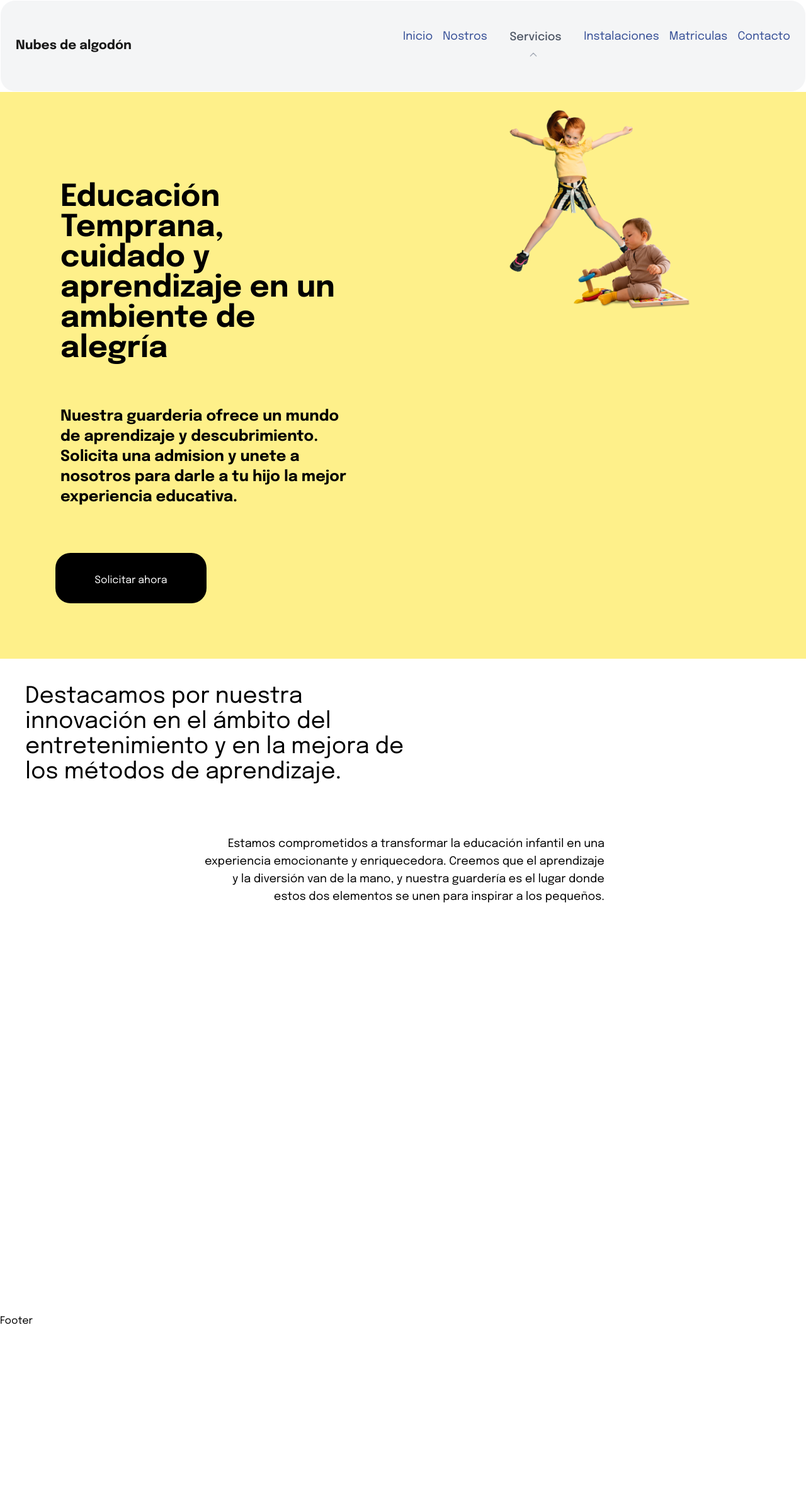
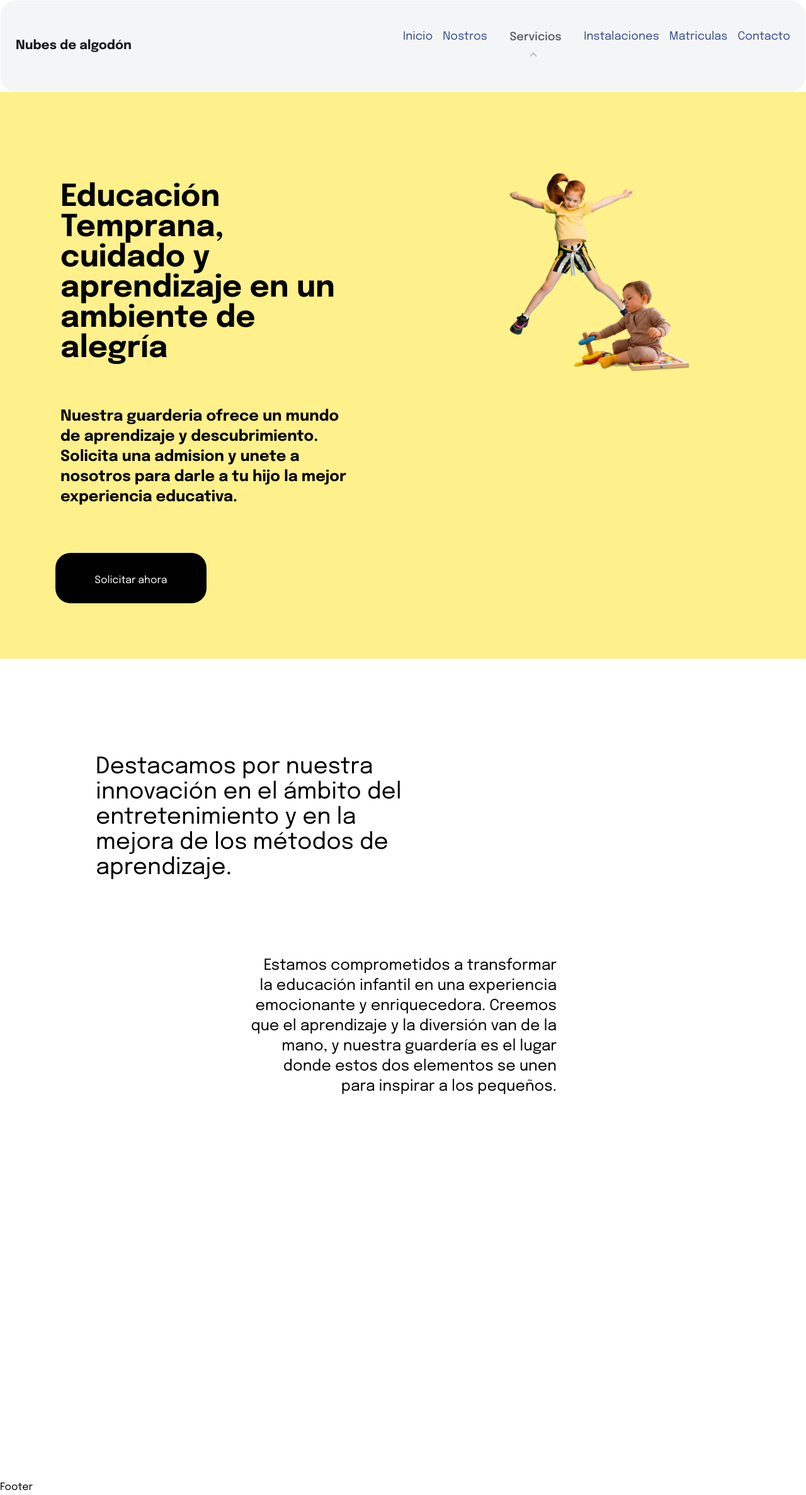
Before and after one commit to FedeSabi/proyecto-Jardin-de-Infantes, a React (Vite) app in the folder Front/: page / in a window 1280 px wide. Shown: the whole page at 63% size. Before the commit the page ends 2110 px from the top, so only its background shows below. Built offline with nearby package versions, Linux system fonts and the light colour scheme.

Commit message:
se modifico section inicio

```diff
--- a/Front/src/components/Destacamos.jsx
+++ b/Front/src/components/Destacamos.jsx
@@ -1,14 +1,14 @@
 const Destacamos = () => {
   return (
     <>
-      <div className="flex flex-col">
+      <div className=" p-28 flex flex-col">
         <h1 className="my-10 mx-10 flex-justify-center items-start w-1/2 text-4xl">
           Destacamos por nuestra innovación en el ámbito del entretenimiento y
           en la mejora de los métodos de aprendizaje.
         </h1>
-        <div className="flex justify-center items-right h-screen">
+        <div className=" p-10 flex justify-center items-right h-screen">
           <div className="my-10 w-1/2 text-right">
-            <h2 className="text-lg">
+            <h2 className="text-2xl">
               Estamos comprometidos a transformar la educación infantil en una
               experiencia emocionante y enriquecedora. Creemos que el
               aprendizaje y la diversión van de la mano, y nuestra guardería es
--- a/Front/src/pages/Inicio.jsx
+++ b/Front/src/pages/Inicio.jsx
@@ -20,7 +20,7 @@ const Inicio = () => {
         </div>
       </div>
       <div className="flex-1">
-        <img src={nenaSaltando} alt="nena" className="w-1/2 py-3 px-3 m-auto" />
+        <img src={nenaSaltando} alt="nena" className="w-1/2 pt-28 py-3 px-3 m-auto" />
       </div>
     </section>
   );
```
